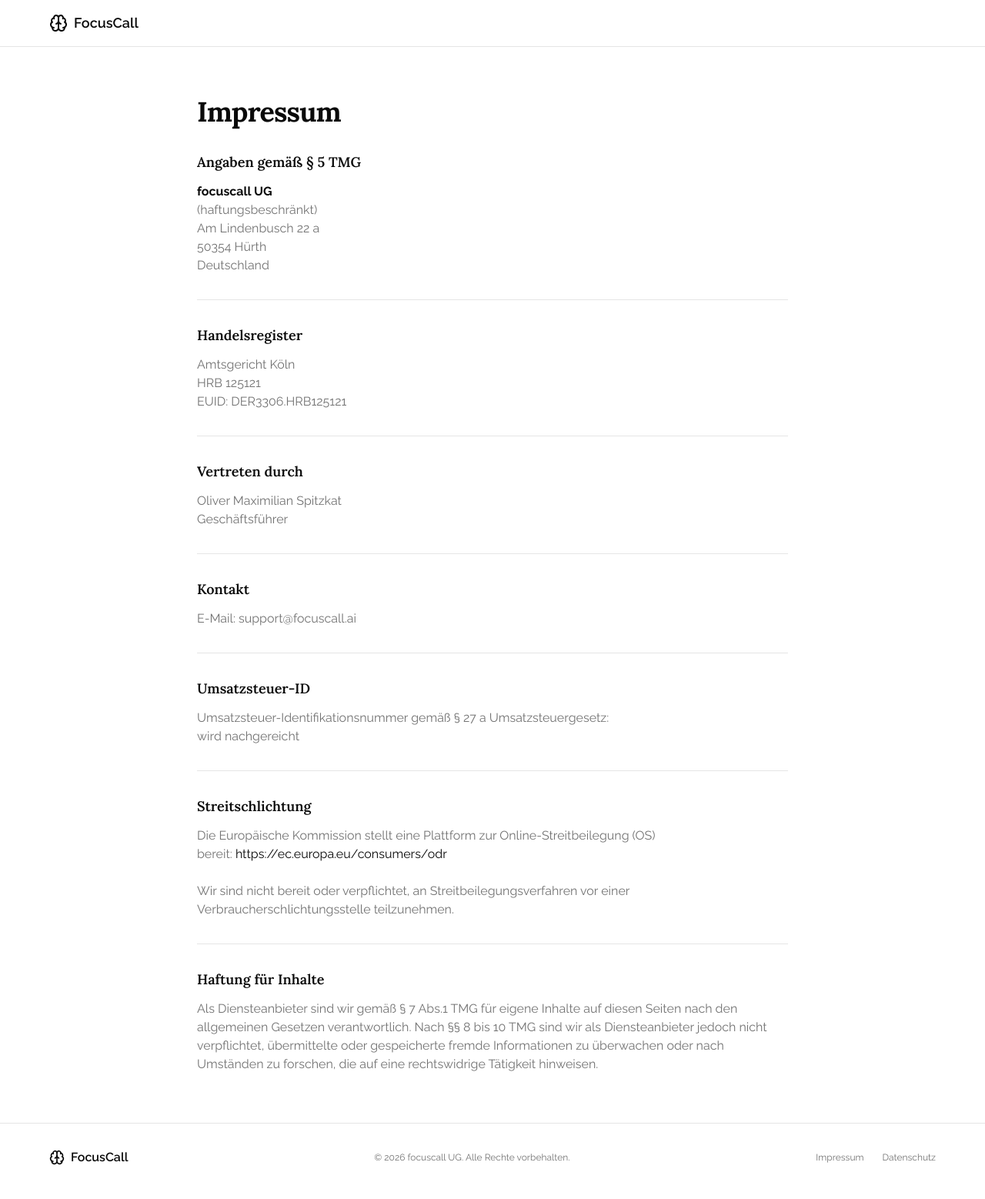
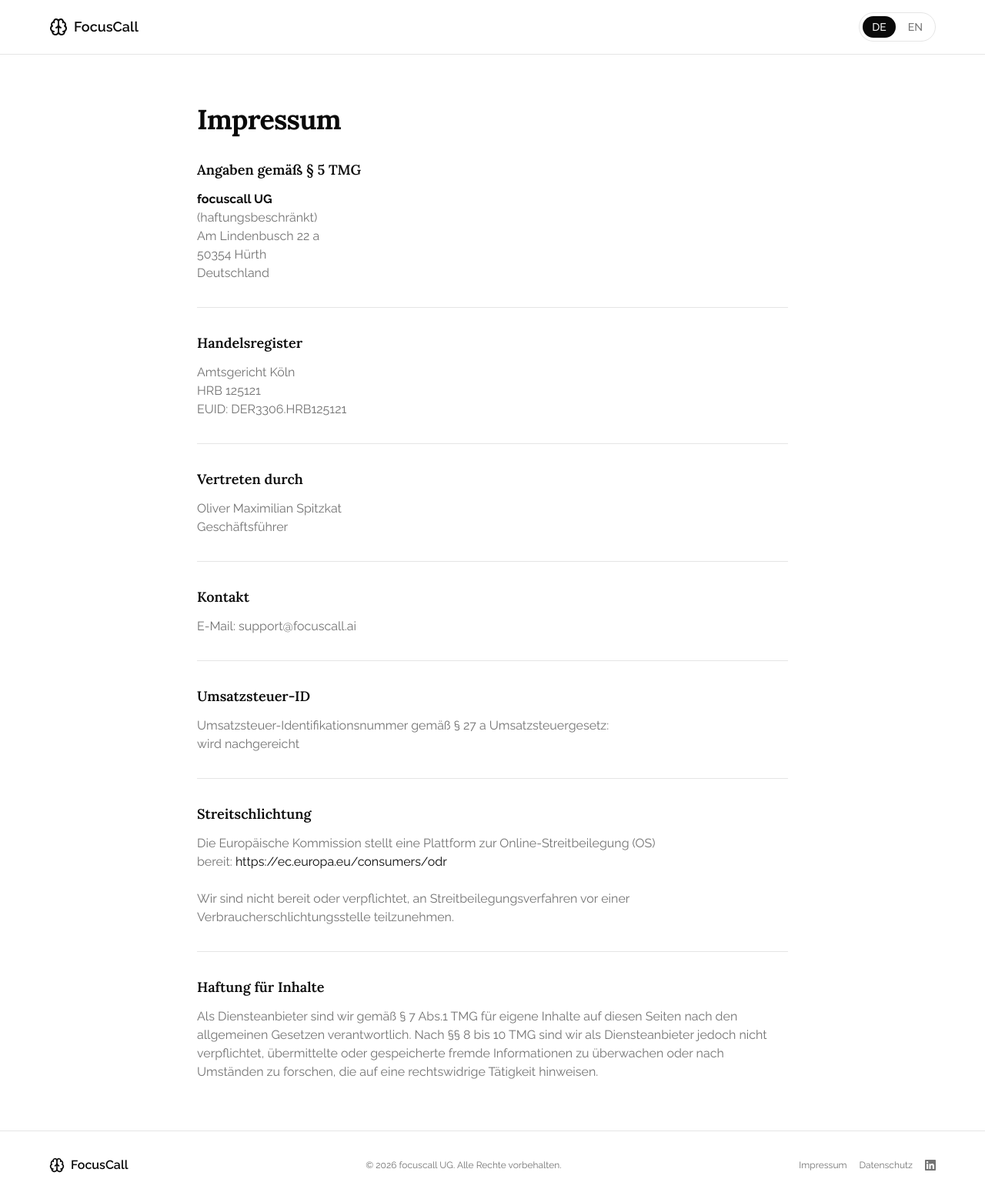
Before and after one commit to Silverstar187/focuscall-ai-frontend, a Next.js app: page /impressum in a window 1280 px wide. Shown: the whole page at 77% size. Built offline with nearby package versions, Linux system fonts and the light colour scheme.

Commit message:
Add language switch to impressum and datenschutz

```diff
--- a/src/app/impressum/page.tsx
+++ b/src/app/impressum/page.tsx
@@ -1,34 +1,56 @@
+"use client";
+
+import { useState } from "react";
 import { Brain } from "lucide-react";
 import { Separator } from "@/components/ui/separator";
 import Link from "next/link";
 
-export const metadata = {
-  title: "Impressum | FocusCall",
-  description: "Impressum von FocusCall - Dein persönlicher ADHS-Coach",
-};
+export default function Impressum() {
+  const [lang, setLang] = useState<"de" | "en">("de");
 
-export default function Impressum() {
   return (
     <main className="min-h-screen bg-background">
-      {/* Header */}
+      {/* Header mit Language Toggle */}
       <header className="border-b px-6 py-4 lg:px-12">
-        <Link href="/" className="mx-auto flex max-w-6xl items-center gap-2 hover:opacity-80 transition-opacity">
-          <Brain className="h-6 w-6 text-primary" />
-          <span className="font-semibold text-lg">FocusCall</span>
-        </Link>
+        <div className="mx-auto max-w-6xl flex items-center justify-between">
+          <Link href="/" className="flex items-center gap-2 hover:opacity-80 transition-opacity">
+            <Brain className="h-6 w-6 text-primary" />
+            <span className="font-semibold text-lg">FocusCall</span>
+          </Link>
+          <div className="flex items-center gap-1 bg-background rounded-full p-1 border">
+            <button
+              className={`px-3 py-1 text-sm font-medium rounded-full transition-colors ${lang === 'de' ? 'bg-primary text-primary-foreground' : 'text-muted-foreground hover:text-foreground'}`}
+              onClick={() => setLang('de')}
+            >
+              DE
+            </button>
+            <button
+              className={`px-3 py-1 text-sm font-medium rounded-full transition-colors ${lang === 'en' ? 'bg-primary text-primary-foreground' : 'text-muted-foreground hover:text-foreground'}`}
+              onClick={() => setLang('en')}
+            >
+              EN
+            </button>
+          </div>
+        </div>
       </header>
 
       {/* Content */}
       <section className="px-6 py-12 lg:px-12 lg:py-16">
         <div className="mx-auto max-w-3xl">
           <h1 className="mb-8 text-3xl font-bold tracking-tight sm:text-4xl">
-            Impressum
+            {lang === 'de' ? 'Impressum' : 'Legal Notice'}
           </h1>
+
+          {lang === 'en' && (
+            <p className="mb-8 text-muted-foreground">
+              This legal notice is only available in German as required by German law.
+            </p>
+          )}
 
           <div className="space-y-8 text-muted-foreground">
             <section>
               <h2 className="mb-3 text-lg font-semibold text-foreground">
-                Angaben gemäß § 5 TMG
+                {lang === 'de' ? 'Angaben gemäß § 5 TMG' : 'Information according to § 5 TMG'}
               </h2>
               <p className="space-y-1">
                 <strong className="text-foreground">focuscall UG</strong>
@@ -47,7 +69,7 @@ export default function Impressum() {
 
             <section>
               <h2 className="mb-3 text-lg font-semibold text-foreground">
-                Handelsregister
+                {lang === 'de' ? 'Handelsregister' : 'Commercial Register'}
               </h2>
               <p>
                 Amtsgericht Köln
@@ -62,7 +84,7 @@ export default function Impressum() {
 
             <section>
               <h2 className="mb-3 text-lg font-semibold text-foreground">
-                Vertreten durch
+                {lang === 'de' ? 'Vertreten durch' : 'Represented by'}
               </h2>
               <p>
                 Oliver Maximilian Spitzkat
@@ -75,7 +97,7 @@ export default function Impressum() {
 
             <section>
               <h2 className="mb-3 text-lg font-semibold text-foreground">
-                Kontakt
+                {lang === 'de' ? 'Kontakt' : 'Contact'}
               </h2>
               <p className="space-y-1">
                 E-Mail: support@focuscall.ai
@@ -86,12 +108,14 @@ export default function Impressum() {
 
             <section>
               <h2 className="mb-3 text-lg font-semibold text-foreground">
-                Umsatzsteuer-ID
+                {lang === 'de' ? 'Umsatzsteuer-ID' : 'VAT ID'}
               </h2>
               <p>
-                Umsatzsteuer-Identifikationsnummer gemäß § 27 a Umsatzsteuergesetz:
+                {lang === 'de'
+                  ? 'Umsatzsteuer-Identifikationsnummer gemäß § 27 a Umsatzsteuergesetz:'
+                  : 'VAT identification number according to § 27 a VAT Act:'}
                 <br />
-                wird nachgereicht
+                {lang === 'de' ? 'wird nachgereicht' : 'to be provided'}
               </p>
             </section>
 
@@ -99,10 +123,12 @@ export default function Impressum() {
 
             <section>
               <h2 className="mb-3 text-lg font-semibold text-foreground">
-                Streitschlichtung
+                {lang === 'de' ? 'Streitschlichtung' : 'Dispute Resolution'}
               </h2>
               <p>
-                Die Europäische Kommission stellt eine Plattform zur Online-Streitbeilegung (OS) bereit:
+                {lang === 'de'
+                  ? 'Die Europäische Kommission stellt eine Plattform zur Online-Streitbeilegung (OS) bereit:'
+                  : 'The European Commission provides a platform for online dispute resolution (ODR):'}
                 <a
                   href="https://ec.europa.eu/consumers/odr"
                   target="_blank"
@@ -112,7 +138,9 @@ export default function Impressum() {
                   https://ec.europa.eu/consumers/odr
                 </a>
                 <br /><br />
-                Wir sind nicht bereit oder verpflichtet, an Streitbeilegungsverfahren vor einer Verbraucherschlichtungsstelle teilzunehmen.
+                {lang === 'de'
+                  ? 'Wir sind nicht bereit oder verpflichtet, an Streitbeilegungsverfahren vor einer Verbraucherschlichtungsstelle teilzunehmen.'
+                  : 'We are not willing or obliged to participate in dispute resolution proceedings before a consumer arbitration board.'}
               </p>
             </section>
 
@@ -120,14 +148,12 @@ export default function Impressum() {
 
             <section>
               <h2 className="mb-3 text-lg font-semibold text-foreground">
-                Haftung für Inhalte
+                {lang === 'de' ? 'Haftung für Inhalte' : 'Liability for Content'}
               </h2>
               <p>
-                Als Diensteanbieter sind wir gemäß § 7 Abs.1 TMG für eigene Inhalte auf diesen Seiten
-                nach den allgemeinen Gesetzen verantwortlich. Nach §§ 8 bis 10 TMG sind wir als
-                Diensteanbieter jedoch nicht verpflichtet, übermittelte oder gespeicherte fremde
-                Informationen zu überwachen oder nach Umständen zu forschen, die auf eine rechtswidrige
-                Tätigkeit hinweisen.
+                {lang === 'de'
+                  ? 'Als Diensteanbieter sind wir gemäß § 7 Abs.1 TMG für eigene Inhalte auf diesen Seiten nach den allgemeinen Gesetzen verantwortlich. Nach §§ 8 bis 10 TMG sind wir als Diensteanbieter jedoch nicht verpflichtet, übermittelte oder gespeicherte fremde Informationen zu überwachen oder nach Umständen zu forschen, die auf eine rechtswidrige Tätigkeit hinweisen.'
+                  : 'As a service provider, we are responsible for our own content on these pages in accordance with § 7 Abs.1 TMG (German Telemedia Act) under general laws. According to §§ 8 to 10 TMG, we are not obliged as a service provider to monitor transmitted or stored third-party information or to investigate circumstances that indicate illegal activity.'}
               </p>
             </section>
           </div>
@@ -142,11 +168,16 @@ export default function Impressum() {
             <span className="font-semibold">FocusCall</span>
           </div>
           <p className="text-xs text-muted-foreground">
-            © {new Date().getFullYear()} focuscall UG. Alle Rechte vorbehalten.
+            © {new Date().getFullYear()} focuscall UG. {lang === 'de' ? 'Alle Rechte vorbehalten.' : 'All rights reserved.'}
           </p>
-          <div className="flex gap-6 text-xs text-muted-foreground">
-            <a href="/impressum" className="hover:text-foreground transition-colors">Impressum</a>
-            <a href="/datenschutz" className="hover:text-foreground transition-colors">Datenschutz</a>
+          <div className="flex items-center gap-4 text-xs text-muted-foreground">
+            <a href="/impressum" className="hover:text-foreground transition-colors">{lang === 'de' ? 'Impressum' : 'Legal Notice'}</a>
+            <a href="/datenschutz" className="hover:text-foreground transition-colors">{lang === 'de' ? 'Datenschutz' : 'Privacy'}</a>
+            <a href="https://www.linkedin.com/in/oliverspitzkat/" target="_blank" rel="noopener noreferrer" className="hover:text-foreground transition-colors" aria-label="LinkedIn">
+              <svg className="h-3.5 w-3.5" fill="currentColor" viewBox="0 0 24 24">
+                <path d="M20.447 20.452h-3.554v-5.569c0-1.328-.027-3.037-1.852-3.037-1.853 0-2.136 1.445-2.136 2.939v5.667H9.351V9h3.414v1.561h.046c.477-.9 1.637-1.85 3.37-1.85 3.601 0 4.267 2.37 4.267 5.455v6.286zM5.337 7.433c-1.144 0-2.063-.926-2.063-2.065 0-1.138.92-2.063 2.063-2.063 1.14 0 2.064.925 2.064 2.063 0 1.139-.925 2.065-2.064 2.065zm1.782 13.019H3.555V9h3.564v11.452zM22.225 0H1.771C.792 0 0 .774 0 1.729v20.542C0 23.227.792 24 1.771 24h20.451C23.2 24 24 23.227 24 22.271V1.729C24 .774 23.2 0 22.222 0h.003z"/>
+              </svg>
+            </a>
           </div>
         </div>
       </footer>
```
